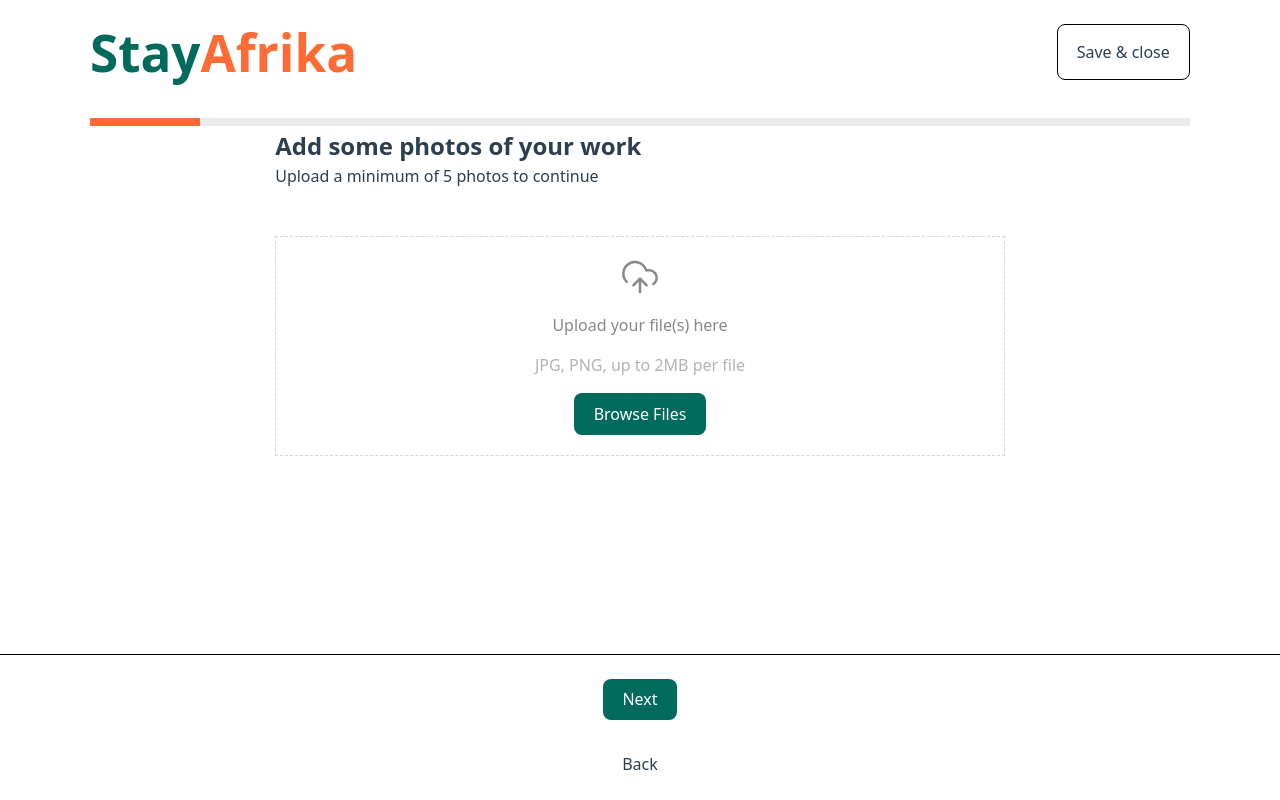
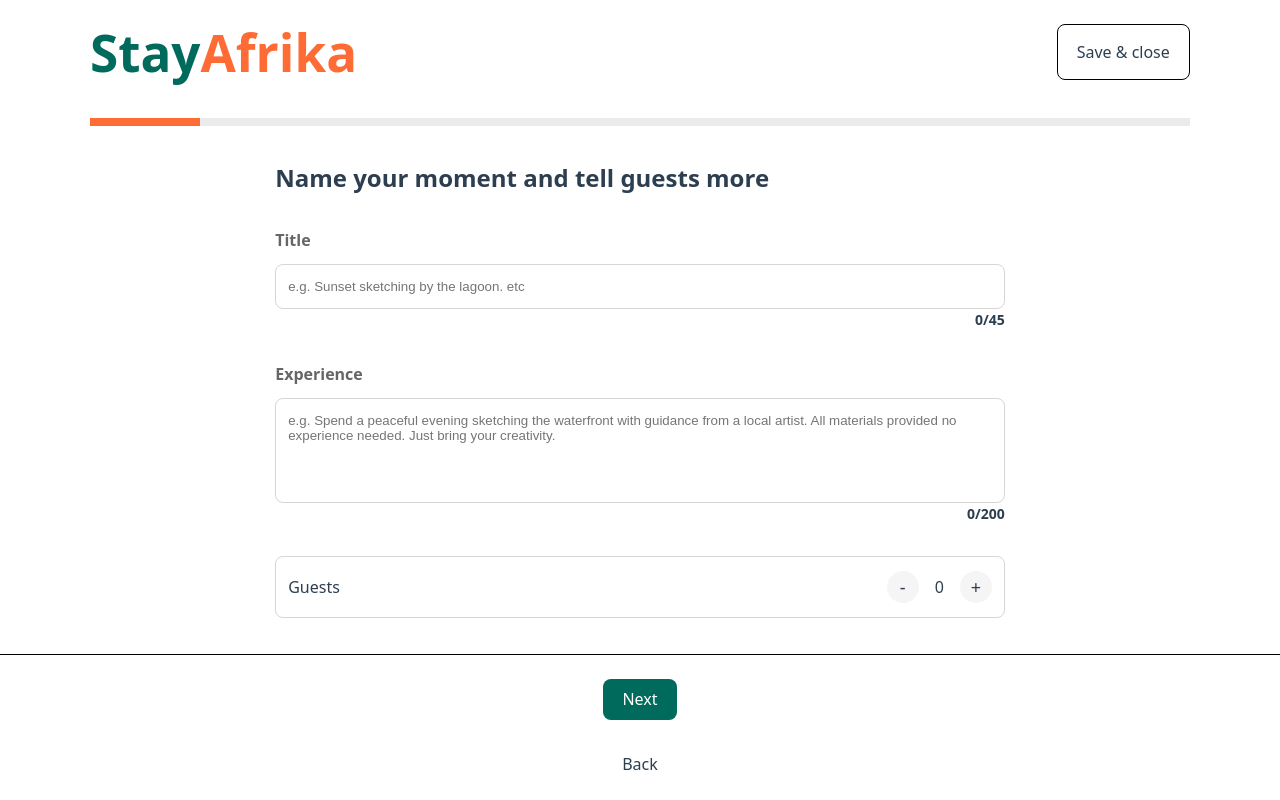
Before and after one commit to nursh/StayAfrika-Demo, a React (Vite) app: page / in a window 1280 px wide. Built offline with nearby package versions, Linux system fonts and the light colour scheme.

Commit message:
add page for moment

```diff
--- a/src/App.css
+++ b/src/App.css
@@ -30,6 +30,7 @@ header {
 .heading {
   font-size: 1.5rem;
   font-weight: 700;
+  margin-block: 2rem 0.5rem;
 }
 
 .subheading {
@@ -45,3 +46,11 @@ footer {
   border-top: 1px solid black;
   padding-block: 1.5rem;
 }
+
+.content-container {
+  margin-block-start: 2rem;
+}
+
+.content-container > *+* {
+  margin-block-start: 2rem;
+}
--- a/src/App.tsx
+++ b/src/App.tsx
@@ -7,6 +7,7 @@ import Moment3 from "./pages/Moment3";
 import Moment41 from "./pages/Moment4-1";
 import Moment42 from "./pages/Moment4-2";
 import Moment51 from "./pages/Moment5-1";
+import Moment6 from "./pages/Moment6";
 
 function App() {
   return (
@@ -32,7 +33,8 @@ function App() {
           {/* <Moment3 /> */}
           {/* <Moment41 /> */}
           {/* <Moment42 /> */}
-          <Moment51 />
+          {/* <Moment51 /> */}
+          <Moment6 />
         </div>
       </main>
 
--- a/src/pages/Moment4-2.tsx
+++ b/src/pages/Moment4-2.tsx
@@ -5,7 +5,7 @@ export default function Moment42() {
     <>
       <Heading>Confirm the location</Heading>
 
-      <div className="address-container">
+      <div className="content-container">
         <div className="form-group">
           <label htmlFor="country">Country / Region</label>
           <input
--- /dev/null
+++ b/src/pages/Moment6.tsx
@@ -0,0 +1,39 @@
+import Counter from "@app/components/Counter";
+import Heading from "@app/components/Heading";
+
+export default function Moment6() {
+  return (
+    <>
+      <Heading>Name your moment and tell guests more</Heading>
+
+      <div className="content-container">
+        <div className="form-group">
+          <label htmlFor="title">Title</label>
+          <input
+            type="text"
+            id="title"
+            name="title"
+            placeholder="e.g. Sunset sketching by the lagoon. etc"
+          />
+          <p>0/45</p>
+        </div>
+
+        <div className="form-group">
+          <label htmlFor="experience">Experience</label>
+          <textarea
+            id="experience"
+            name="experience"
+            rows={5}
+            placeholder="e.g. Spend a peaceful evening sketching the waterfront with guidance from a local artist. All materials provided no experience needed. Just bring your creativity. "
+          />
+          <p>0/200</p>
+        </div>
+
+        <div className="guest-counter">
+          <p>Guests</p>
+          <Counter />
+        </div>
+      </div>
+    </>
+  );
+}
--- a/src/styles/Counter.css
+++ b/src/styles/Counter.css
@@ -17,3 +17,9 @@
   font-size: 1.125rem;
   --bg-color: rgb(245, 245, 245);
 }
+
+.guest-counter {
+  display: flex;
+  justify-content: space-between;
+  align-items: center;
+}
--- a/src/styles/Form-Group.css
+++ b/src/styles/Form-Group.css
@@ -10,7 +10,8 @@
 }
 
 .form-group input,
-.form-group textarea {
+.form-group textarea,
+.guest-counter {
   padding: 0.875rem 0.75rem;
   border-radius: .5rem;
   border: 1px solid var(--color-border);
@@ -49,7 +50,3 @@
 .address-container {
   margin-block: 3rem;
 }
-
-.address-container > *+* {
-  margin-block-start: 2rem;
-}
```
